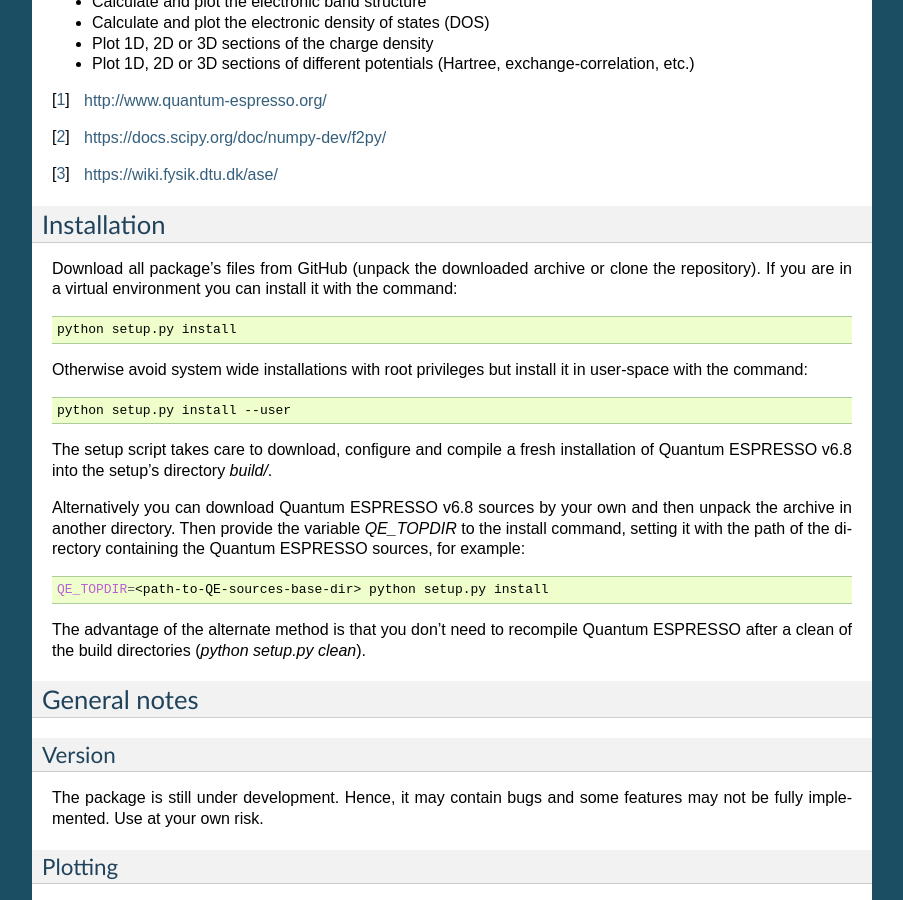
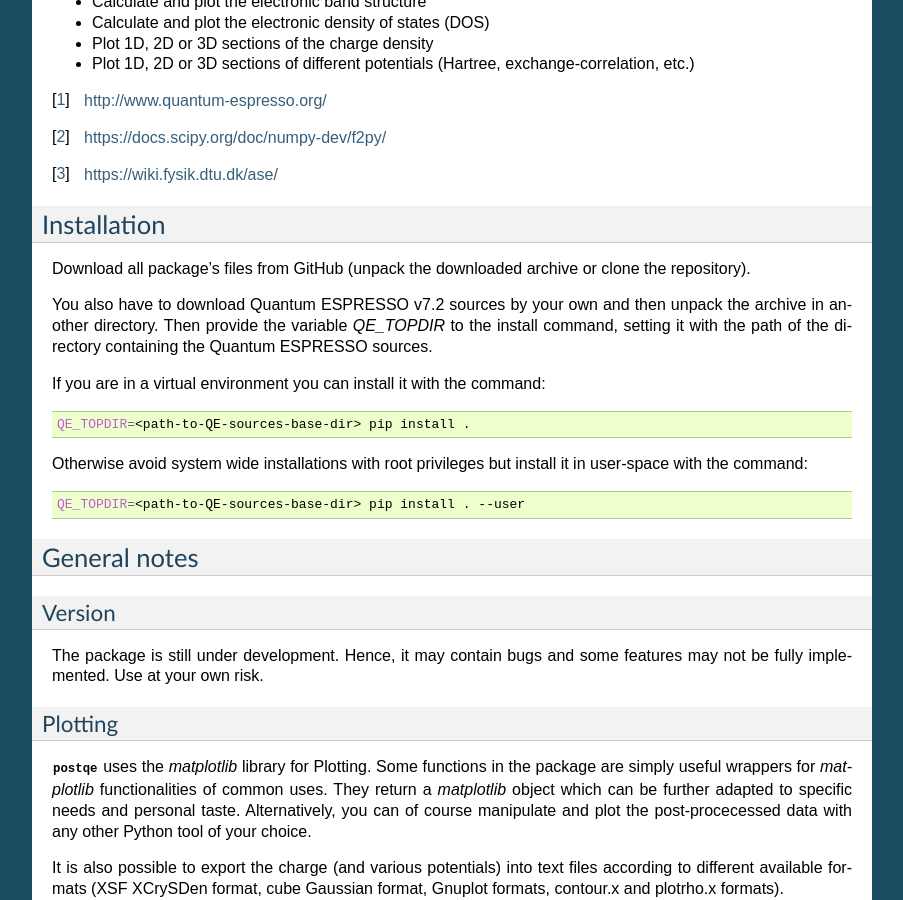
Before and after one commit to QEF/postqe, a Sphinx documentation site: the page built from doc/introduction.rst, in a window 1280 px wide and 900 px high, scrolled down 515 px. Shown: the whole window, without its empty margins (198-1101 px from the left). Built offline with Sphinx 7.4.7, drawn with Linux system fonts in a browser that asks for light colours.

Commit message:
Fix documentation building

```diff
--- a/doc/conf.py
+++ b/doc/conf.py
@@ -18,7 +18,7 @@
 # If extensions (or modules to document with autodoc) are in another directory,
 # add these directories to sys.path here. If the directory is relative to the
 # documentation root, use os.path.abspath to make it absolute, like shown here.
-sys.path.insert(0, os.path.abspath('..'))
+sys.path.insert(0, os.path.abspath('../src'))
 
 # -- General configuration ------------------------------------------------
 
--- a/doc/introduction.rst
+++ b/doc/introduction.rst
@@ -32,33 +32,23 @@
 
 Download all package's files from GitHub (unpack the downloaded archive
 or clone the repository).
+
+You also have to download Quantum ESPRESSO v7.2 sources by your own and then unpack
+the archive in another directory. Then provide the variable `QE_TOPDIR` to the install
+command, setting it with the path of the directory containing the Quantum ESPRESSO sources.
+
 If you are in a virtual environment you can install it with the command:
 
 .. code-block:: bash
 
-   python setup.py install
+   QE_TOPDIR=<path-to-QE-sources-base-dir> pip install .
 
 Otherwise avoid system wide installations with root privileges but install it in user-space
 with the command:
 
 .. code-block:: bash
 
-   python setup.py install --user
-
-The setup script takes care to download, configure and compile a fresh installation of
-Quantum ESPRESSO v6.8 into the setup's directory `build/`.
-
-Alternatively you can download Quantum ESPRESSO v6.8 sources by your own and then unpack
-the archive in another directory. Then provide the variable `QE_TOPDIR` to the install
-command, setting it with the path of the directory containing the Quantum ESPRESSO sources,
-for example:
-
-.. code-block:: bash
-
-   QE_TOPDIR=<path-to-QE-sources-base-dir> python setup.py install
-
-The advantage of the alternate method is that you don't need to recompile Quantum ESPRESSO
-after a clean of the build directories (`python setup.py clean`).
+   QE_TOPDIR=<path-to-QE-sources-base-dir> pip install . --user
 
 
 ================
```
Also changed, not shown: README.rst (+7 -19 lines), 1 other file.
